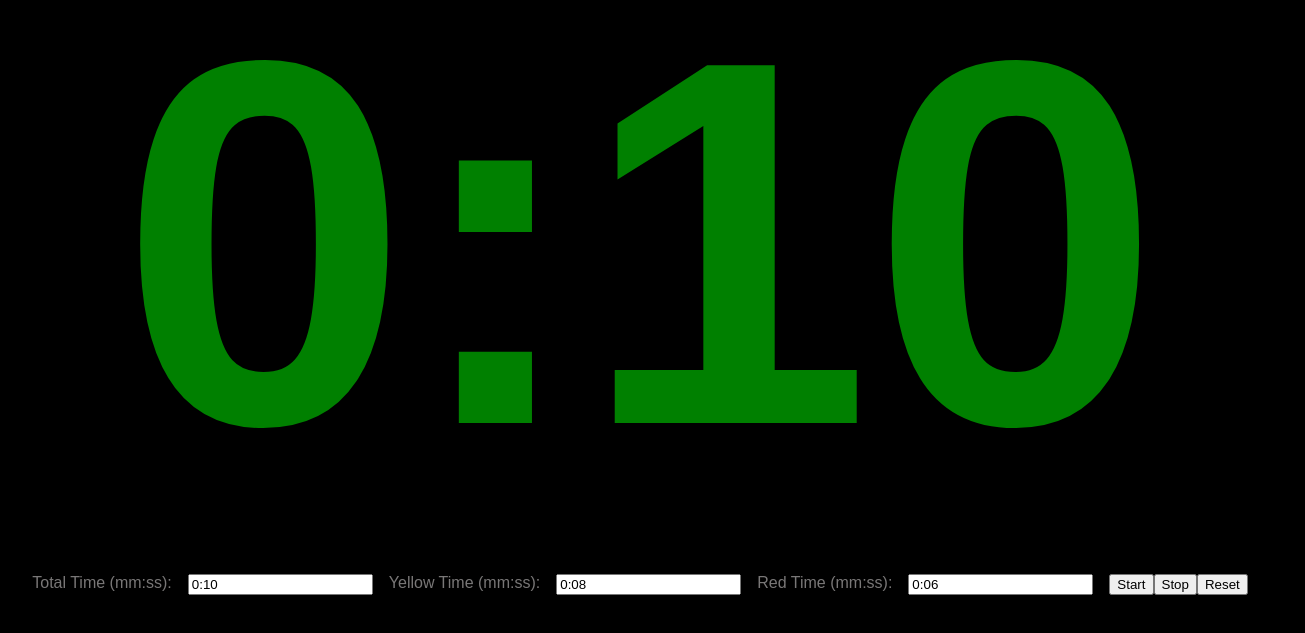
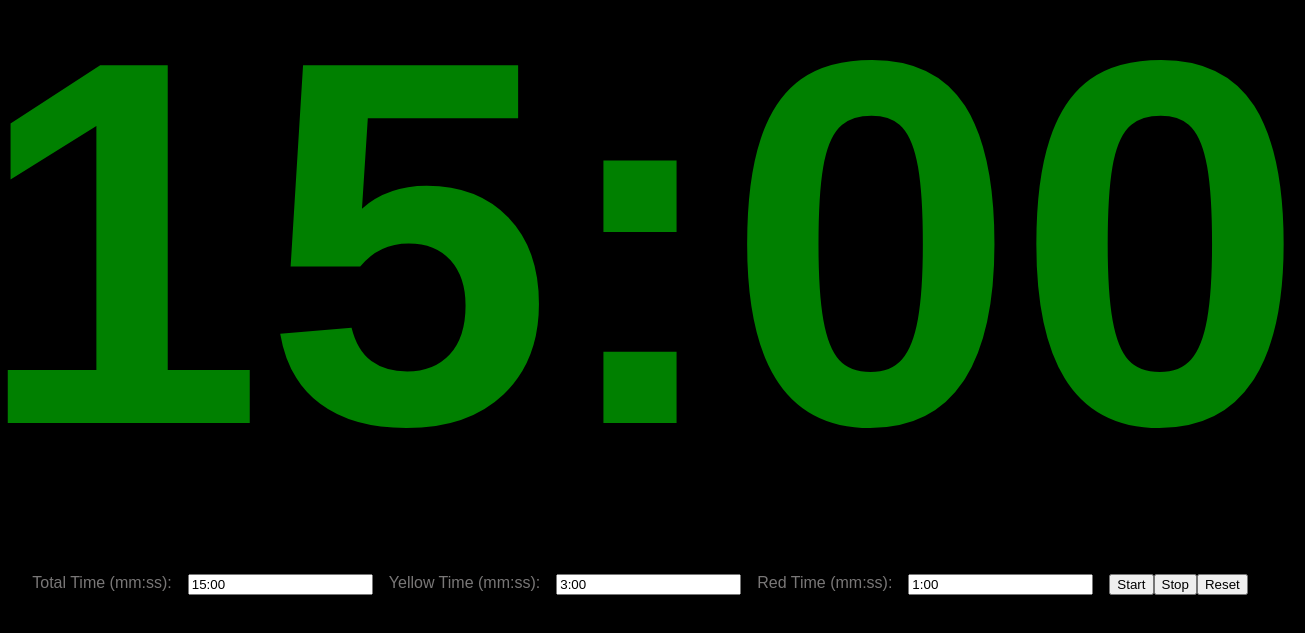
Before and after one commit to ybergner/chair-clock, a plain HTML site: page index.html in a window 1280 px wide. Shown: the part 131-764 px from the top of the page, 1305 px wide, since content can reach past the window. Drawn offline with Linux system fonts and the light colour scheme.

Commit message:
default start
15/3/1 mins

```diff
--- a/index.html
+++ b/index.html
@@ -11,11 +11,11 @@
       <div class="clock" id="clock">15:00</div>
       <div class="controls" id="controls">
         <label for="totalTime">Total Time (mm:ss):</label>
-        <input type="text" id="totalTime" value="0:10" />
+        <input type="text" id="totalTime" value="15:00" />
         <label for="yellowTime">Yellow Time (mm:ss):</label>
-        <input type="text" id="yellowTime" value="0:08" />
+        <input type="text" id="yellowTime" value="3:00" />
         <label for="redTime">Red Time (mm:ss):</label>
-        <input type="text" id="redTime" value="0:06" />
+        <input type="text" id="redTime" value="1:00" />
         <button id="start">Start</button>
         <button id="stop">Stop</button>
         <button id="reset">Reset</button>
```
